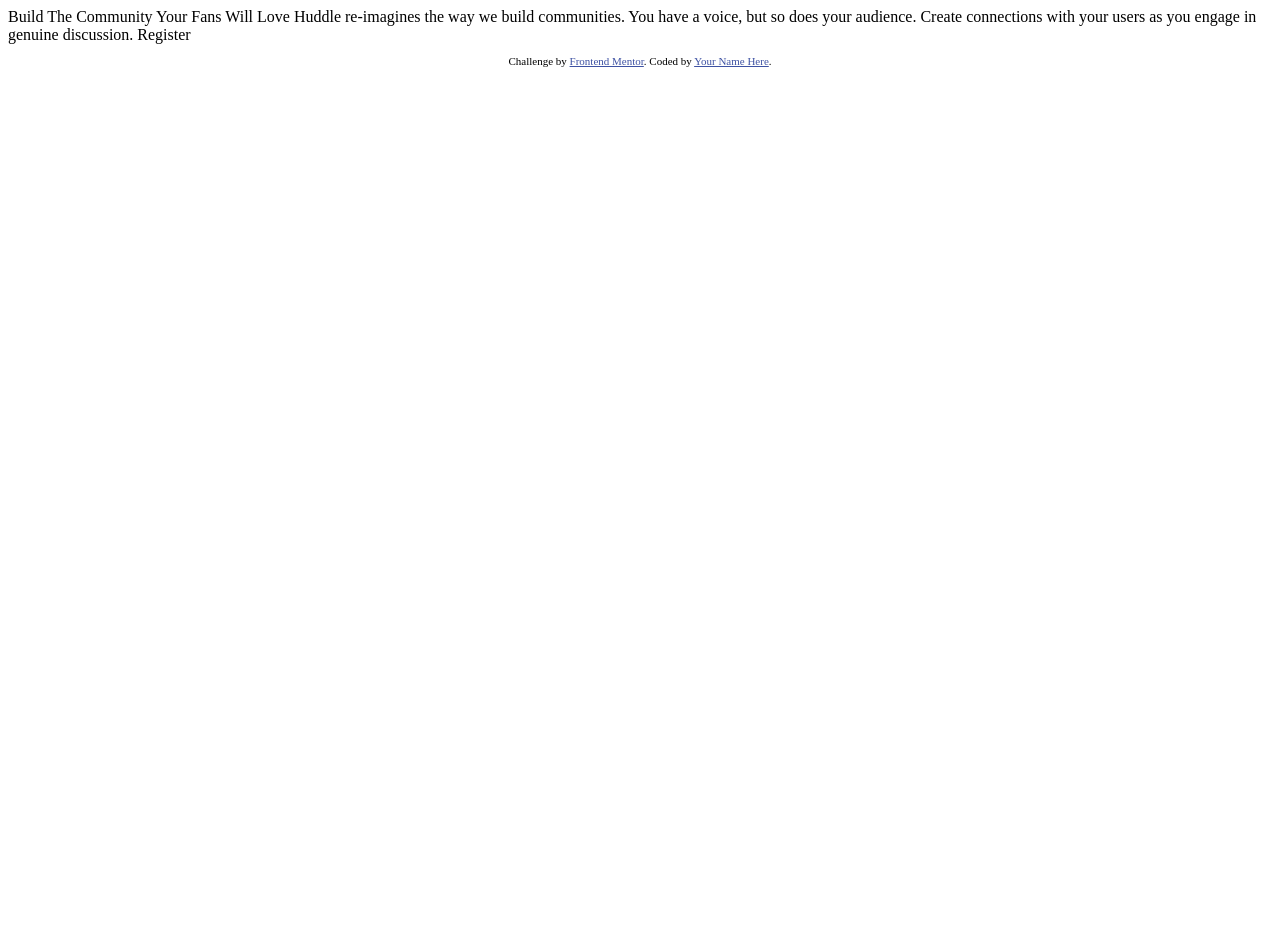
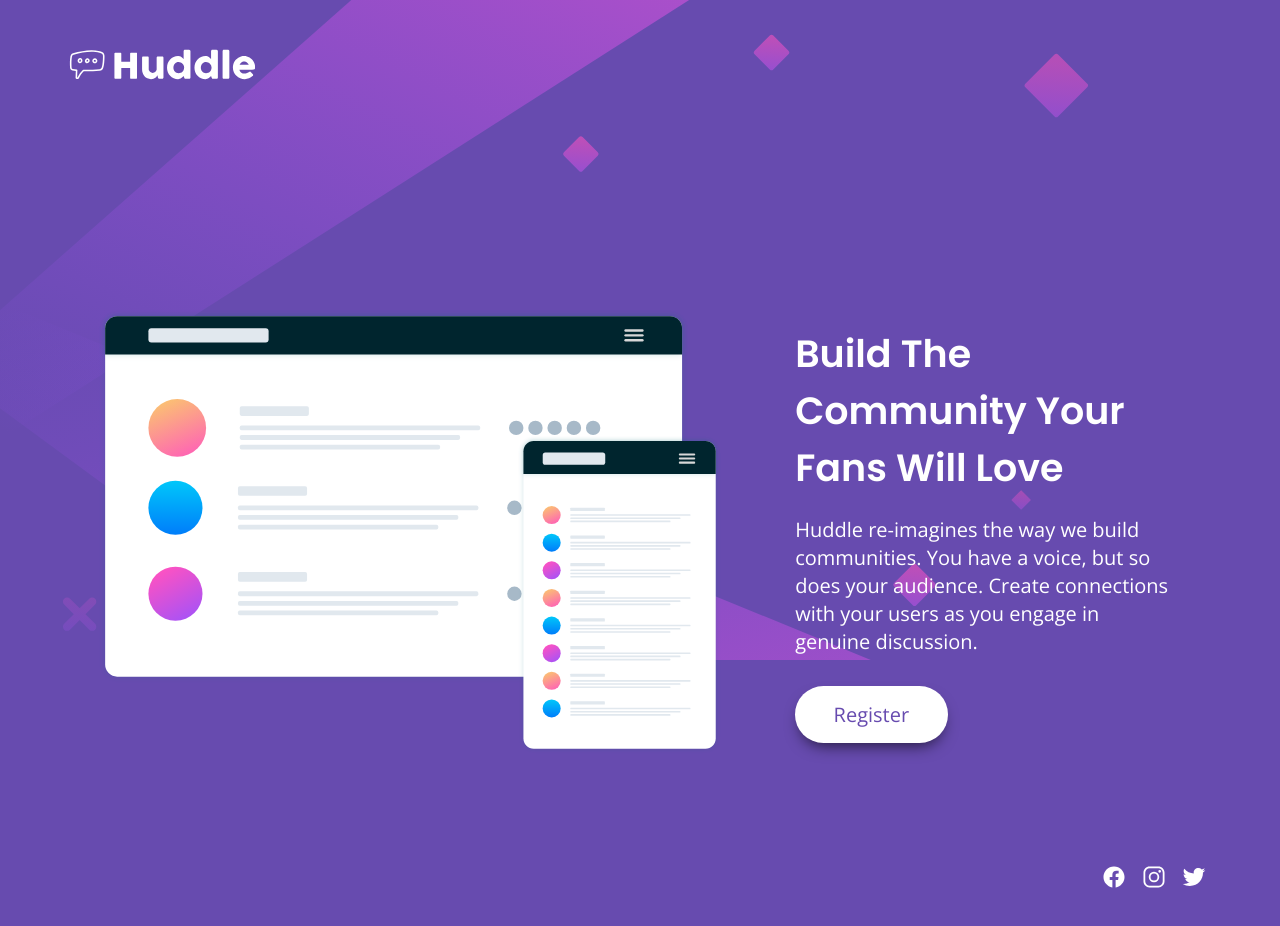
Before and after one commit to dublop/huddle-landing-page-with-single-introductory-section-master, a plain HTML site: page index.html in a window 1280 px wide. Before the commit the page ends 800 px from the top, so only its background shows below. Drawn offline with nearby package versions, Linux system fonts and the light colour scheme.

Commit message:
first commit

```diff
--- a/index.html
+++ b/index.html
@@ -5,29 +5,40 @@
   <meta name="viewport" content="width=device-width, initial-scale=1.0"> <!-- displays site properly based on user's device -->
 
   <link rel="icon" type="image/png" sizes="32x32" href="./images/favicon-32x32.png">
-
+  <link rel="preconnect" href="https://fonts.googleapis.com">
+  <link rel="preconnect" href="https://fonts.gstatic.com" crossorigin>
+  <link href="https://fonts.googleapis.com/css2?family=Open+Sans&family=Poppins:wght@400;600&display=swap" rel="stylesheet">
+  <link rel="stylesheet" href="./style.css">
   <title>Frontend Mentor | Huddle landing page with single introductory section</title>
-
-  <!-- Feel free to remove these styles or customise in your own stylesheet 👍 -->
   <style>
-    .attribution { font-size: 11px; text-align: center; }
+    .attribution { font-size: 10px; text-align: center; }
     .attribution a { color: hsl(228, 45%, 44%); }
   </style>
 </head>
 <body>
 
-  Build The Community Your Fans Will Love
-
-  Huddle re-imagines the way we build communities. You have a voice, but so does your audience.
-  Create connections with your users as you engage in genuine discussion.
-
-  Register
-
-  <footer>
-    <p class="attribution">
-      Challenge by <a href="https://www.frontendmentor.io?ref=challenge" target="_blank">Frontend Mentor</a>.
-      Coded by <a href="#">Your Name Here</a>.
-    </p>
-  </footer>
+  <header>
+    <img src="./images/logo.svg" alt="Logo">
+  </header>
+  <main>
+      <figure>
+        <img src="./images/illustration-mockups.svg" alt="">
+      </figure>
+      <section>
+        <h1>Build The Community Your Fans Will Love</h1>
+        <p>
+          Huddle re-imagines the way we build communities. You have a voice, but so does your audience.
+          Create connections with your users as you engage in genuine discussion.
+        </p>
+        <a href="#">Register</a>
+        <ul>
+          <li><ion-icon name="logo-facebook"></ion-icon></li>
+          <li><ion-icon name="logo-instagram"></ion-icon></li>
+          <li><ion-icon name="logo-twitter"></ion-icon></li>
+        </ul>
+      </section>
+  </main>
+<script type="module" src="https://unpkg.com/ionicons@5.5.2/dist/ionicons/ionicons.esm.js"></script>
+<script nomodule src="https://unpkg.com/ionicons@5.5.2/dist/ionicons/ionicons.js"></script>
 </body>
 </html>
--- /dev/null
+++ b/style.css
@@ -0,0 +1,138 @@
+/*
+font-family: 'Open Sans', sans-serif;
+font-family: 'Poppins', sans-serif;
+*/
+:root {
+    --violet: hsl(257, 40%, 49%);
+    --soft-magenta: hsl(300, 69%, 71%);
+    --sm: 1.6rem;
+    --md: 2.4rem;
+}
+
+* {
+    box-sizing: border-box;
+    margin: 0;
+    padding: 0;
+}
+
+html {
+    font-size: 62.5%;
+    font-family: 'Open Sans', sans-serif;
+}
+body {
+    background: url("./images/bg-mobile.svg") var(--violet)  no-repeat;
+    font-size: var(--sm);
+}
+main {
+    width: 100%;
+    /*max-width: 375px;*/
+    height: auto;
+    color: white;
+}
+/*Header*/
+header {
+    width: 100%;
+    height: auto;
+    padding: 20px 40px;
+}
+
+header img {
+    width: 140px;
+}
+/*Main*/
+figure{
+    width: 100%;
+    height: auto;
+    padding: 30px 0;
+    text-align: center;
+}
+figure img{
+    width: 90%;
+    height: auto;
+}
+section {
+    width: 100%;
+    text-align: center;
+    padding: 40px;
+}
+
+section h1 {
+    margin-bottom: 20px;
+    font-size: var(--md);
+    font-family: 'Poppins', sans-serif;
+    font-weight: 700;
+}
+
+section p {
+    margin-bottom: 30px;
+    line-height: var(--md);
+}
+section a {
+    display: inline-block;
+    background-color: white;
+    width: 70%;
+    padding: 15px;
+    font-size: 1.4rem;
+    color: var(--violet);
+    text-decoration: none;
+    border-radius: 40px;
+    -webkit-box-shadow: 0px 8px 16px -6px rgba(0,0,0,0.69);
+    box-shadow: 0px 8px 16px -6px rgba(0,0,0,0.69);
+}
+section ul {
+    margin-top: 80px;
+    list-style: none;
+    font-size: 2.4rem;
+}
+section ul li{
+    margin-right: 1rem;
+    display: inline-block;
+}
+@media (min-width: 1000px) {
+    body {
+        height: 100vh;
+        background: url("./images/bg-desktop.svg") var(--violet) no-repeat;
+        background-size: 85%;
+    }
+    header {
+        padding: 40px 60px;
+    }
+    header img {
+        width: 200px;
+    }
+    main{
+        width: 90%;
+        height: 800px;
+        margin: 0 auto;
+        display: flex;
+        justify-content: center;
+        align-items: center;
+        text-align: left;
+    }
+    figure {
+        width: 60%;
+        padding: 0;
+    }
+    section {
+        width: 40%;
+        position: relative;
+        font-size: 2rem;
+        text-align: left;
+    }
+    section h1 {
+        font-size: 3.8rem;
+    }
+    section p {
+        line-height: 2.8rem;
+    }
+    section a {
+        width: 40%;
+        font-size: 2rem;
+        text-align: center;
+    }
+    section ul {
+        position: absolute;
+        top: 100%;
+        right: 0;
+    }
+}
```
Also changed, not shown: images/bg-mobile.svg, 2 other files.
